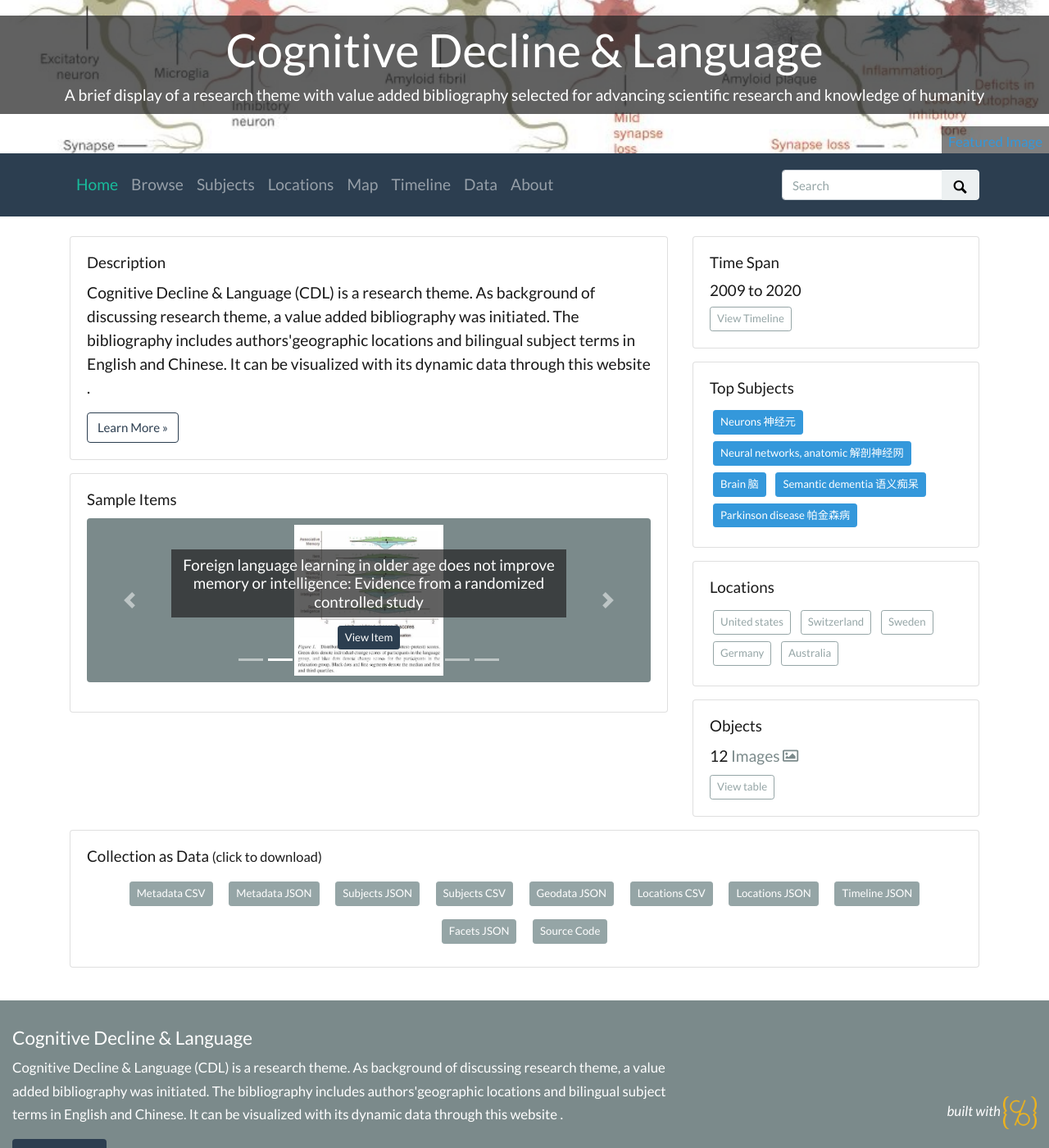
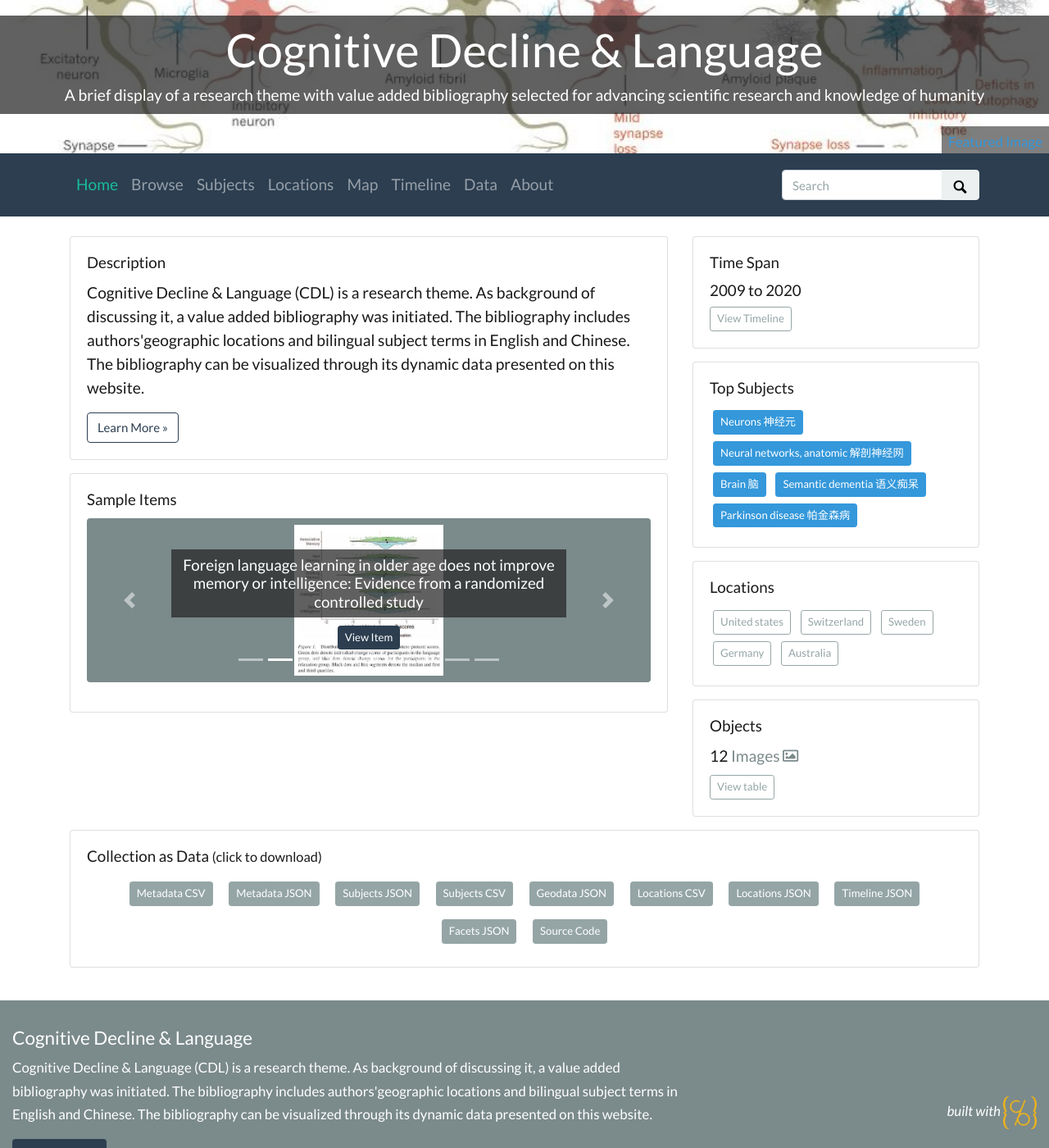
Before and after one commit to archivesw/cogfigcollection, a Jekyll site: the page built from index.md, in a window 1280 px wide and 1400 px high. Shown: the whole window at 82% size. Built offline with Jekyll 4.4.1, drawn with Linux system fonts in a browser that asks for light colours; nearby versions of some CDN libraries.

Commit message:
update _config.yml

```diff
--- a/_config.yml
+++ b/_config.yml
@@ -23,7 +23,7 @@ title: Cognitive Decline & Language
 tagline: A brief display of a research theme with value added bibliography selected for advancing scientific research and knowledge of humanity
 # description appears in meta tags and other locations
 # this description might appear in search result lists, keep around 160 characters max
-description: "Cognitive Decline & Language (CDL) is a research theme. As background of discussing research theme, a value added bibliography was initiated. The bibliography includes authors'geographic locations and  bilingual subject terms in English and Chinese.  It can be visualized with its dynamic data through this website ."
+description: "Cognitive Decline & Language (CDL) is a research theme. As background of discussing it, a value added bibliography was initiated. The bibliography includes authors'geographic locations and  bilingual subject terms in English and Chinese.  The bibliography can be visualized through its dynamic data presented on this website."
 # creator of the digital collection, to appear in meta tags; we typically use our GitHub usernames but feel free to just use your name
 author: archivesw
 
```
